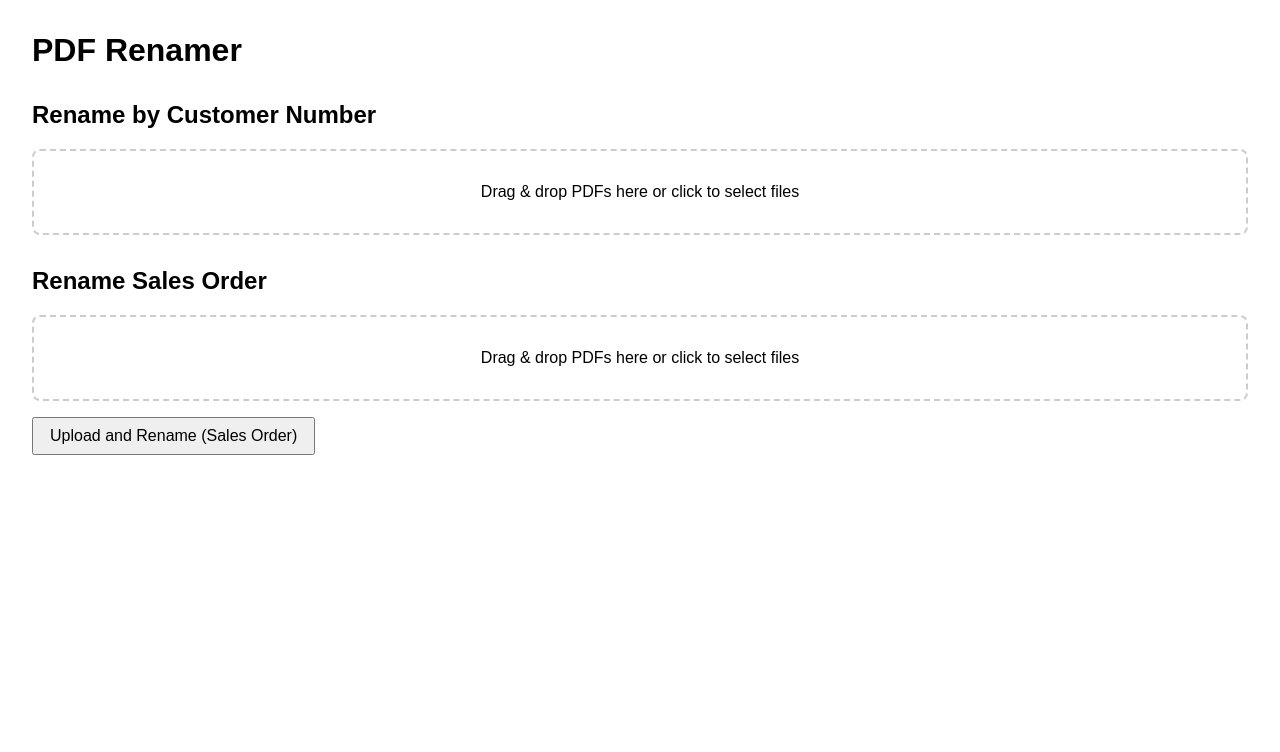
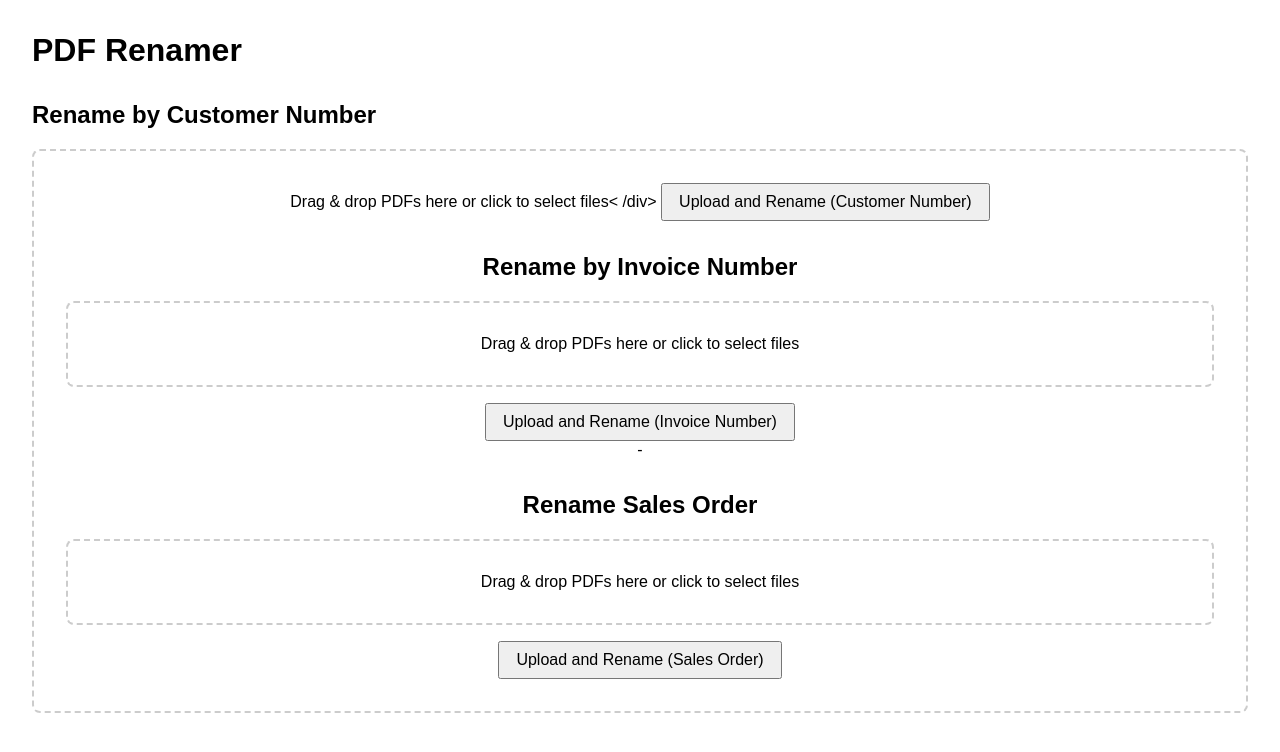
Before and after one commit to Jgolding1998/pdf-renamer, a FastAPI app: page /upload in a window 1280 px wide. Shown: the top 752 px of the page. Run offline with FastAPI, Linux system fonts and the light colour scheme.

Commit message:
Remove combined rename section and add file preview

```diff
--- a/pdf_renamer/templates/upload.html
+++ b/pdf_renamer/templates/upload.html
@@ -39,8 +39,20 @@
     <!-- Form for renaming by customer number -->
     <h2>Rename by Customer Number</h2>
     <form method="post" action="/upload" enctype="multipart/form-data">
-        <div id="drop-area" class="drag-drop-area">Drag &amp; drop PDFs here or click to select files</div>
-        <irm>
+        <div id="drop-area" class="drag-drop-area">Drag &amp; drop PDFs here or click to select files<
+                                                                                                         /div>    <input type="file" id="files" name="files" accept="application/pdf" multiple required>
+    <button type="submit">Upload and Rename (Customer Number)</button>
+</form>
+
+<!-- Form for renaming by Invoice Number -->
+<h2>Rename by Invoice Number</h2>
+<form method="post" action="/upload_invoice" enctype="multipart/form-data">
+    <div id="drop-area-inv" class="drag-drop-area">Drag & drop PDFs here or click to select files</div>
+    <input type="file" id="invoice-files" name="files" accept="application/pdf" multiple required>
+    <button type="submit">Upload and Rename (Invoice Number)</button>
+</form>
+
+<!-->-
 
 
     <!-- Form for renaming Sales Order PDFs -->
@@ -63,6 +75,16 @@
             const fileInput = document.getElementById(fileInputId);
 
             // Highlight drop area when file is dragged over
+                        const defaultText = dropArea.innerHTML;
+            function updatePreview() {
+                if (fileInput.files && fileInput.files.length > 0) {
+                    const names = Array.from(fileInput.files).map(f => f.name).join(', ');
+                    dropArea.textContent = names;
+                } else {
+                    dropArea.innerHTML = defaultText;
+                }
+            }
+
             ['dragenter', 'dragover'].forEach(eventName => {
                 dropArea.addEventListener(eventName, (e) => {
                     e.preventDefault();
```
